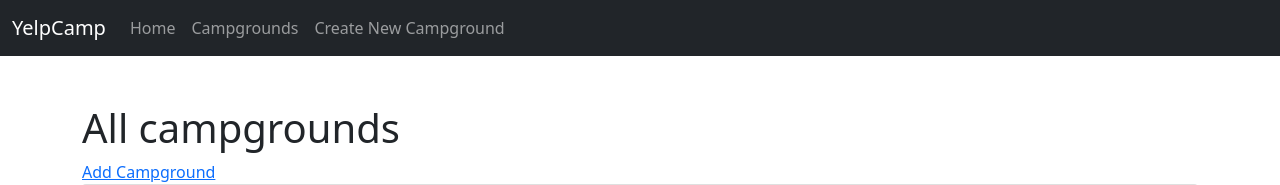
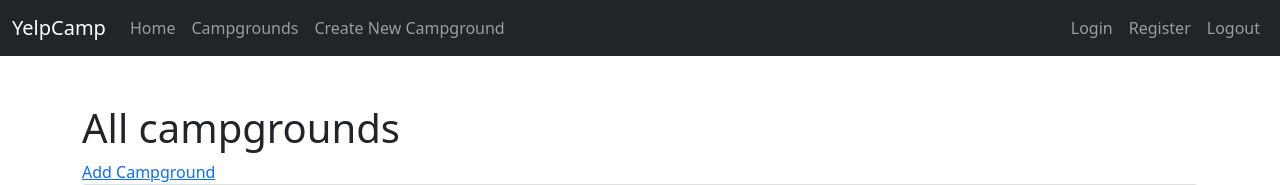
Before and after one commit to williamg1750/CampGrounds, a Node server app: page /campgrounds/ in a window 1280 px wide. Shown: the top 185 px of the page. Run offline with Node 20, Linux system fonts and the light colour scheme; data comes from the database, SQL or seed files in the repository; some libraries are stand-ins or nearby versions.

Commit message:
added logout

```diff
--- a/routes/users.js
+++ b/routes/users.js
@@ -44,4 +44,10 @@ router.post(
   }
 );
 
+router.get('/logout', (req, res) => {
+  req.logOut();
+  req.flash('success', 'Goodbye');
+  res.redirect('/campgrounds');
+});
+
 module.exports = router;
--- a/views/partials/navbar.ejs
+++ b/views/partials/navbar.ejs
@@ -18,6 +18,11 @@
         <a class="nav-link" href="/campgrounds">Campgrounds</a>
         <a class="nav-link" href="/campgrounds/new">Create New Campground</a>
       </div>
+      <div class="navbar-nav ms-auto">
+        <a class="nav-link" href="/login">Login</a>
+        <a class="nav-link" href="/register">Register</a>
+        <a class="nav-link" href="/logout">Logout</a>
+      </div>
     </div>
   </div>
 </nav>
```
